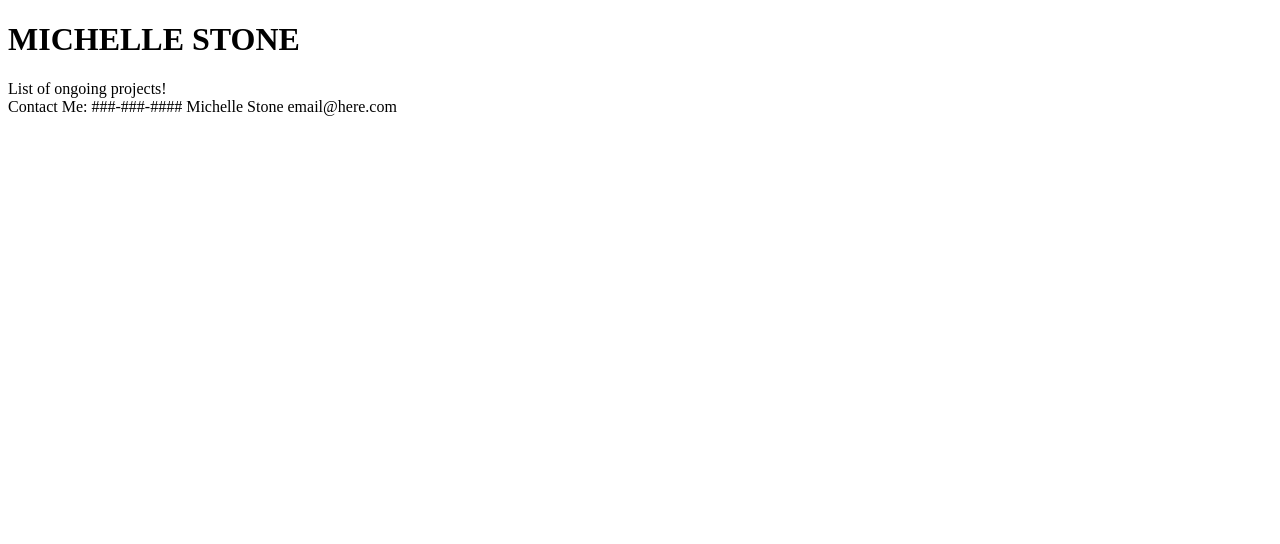
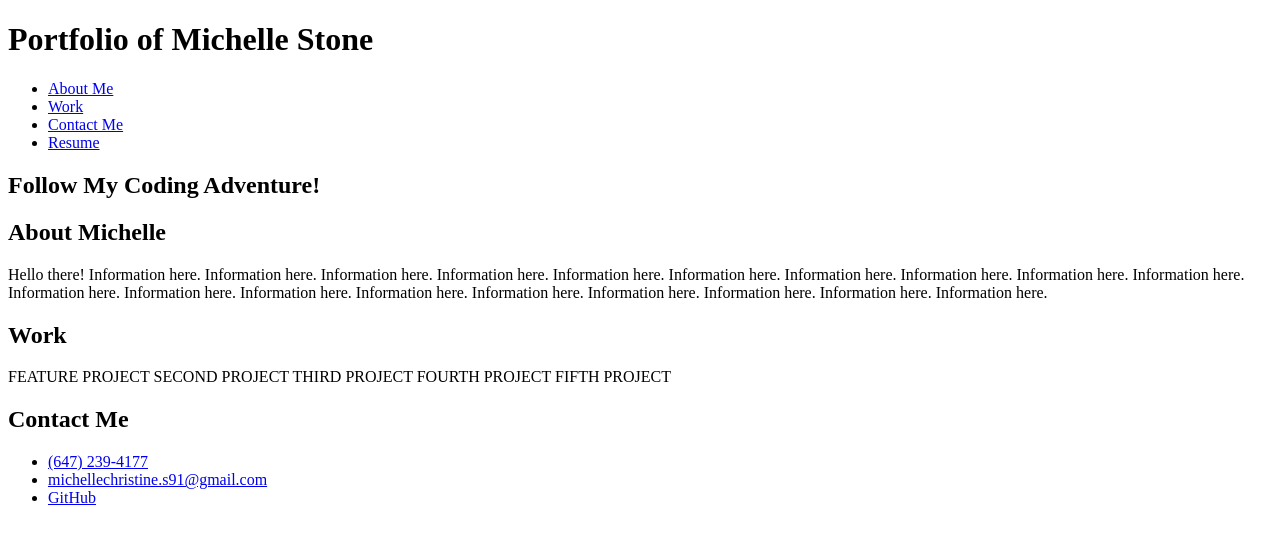
Before and after one commit to shellyst/personal-portfolio, a plain HTML site: page index.html in a window 1280 px wide. Drawn offline with Linux system fonts and the light colour scheme.

Commit message:
outline HTML and fill in basic content

```diff
--- a/index.html
+++ b/index.html
@@ -7,21 +7,79 @@
     <title>Michelle Stone - Personal Portfolio</title>
   </head>
   <body>
-    <!--Navigation-->
+    <!--Header Navigation-->
     <header>
-      <h1>MICHELLE STONE</h1>
+      <h1>Portfolio of Michelle Stone</h1>
+      <nav>
+        <ul>
+          <li>
+            <a href="#about-me">About Me</a>
+          </li>
+          <li>
+            <a href="#my-projects">Work</a>
+          </li>
+          <li>
+            <a href="#contact-me">Contact Me</a>
+          </li>
+          <li>
+            <a href="Resume">Resume</a>
+          </li>
+        </ul>
+      </nav>
     </header>
-    <!--Hero-->
-    <section></section>
+
+    <!--Hero Section-->
+    <section class="hero">
+      <h2 class="hero-subtitle">Follow My Coding Adventure!</h2>
+    </section>
 
     <!--About Me-->
-    <section></section>
+    <section id="about-me" class="about">
+      <div class="flex-row">
+        <h2 class="section-title">About Michelle</h2>
+        <div class="section-content">
+          <p>
+            Hello there! Information here. Information here. Information here.
+            Information here. Information here. Information here. Information
+            here. Information here. Information here. Information here.
+            Information here. Information here. Information here. Information
+            here. Information here. Information here. Information here.
+            Information here. Information here.
+          </p>
+        </div>
+      </div>
+    </section>
 
     <!--Projects-->
-    <section>List of ongoing projects!</section>
+    <section id="my-projects" class="about">
+      <div class="flex-row">
+        <h2 class="section-title">Work</h2>
+        <div class="flex-container">
+          FEATURE PROJECT SECOND PROJECT THIRD PROJECT FOURTH PROJECT FIFTH
+          PROJECT
+        </div>
+      </div>
+    </section>
 
     <!--Contact Me-->
-    <section></section>
-    <footer>Contact Me: ###-###-#### Michelle Stone email@here.com</footer>
+
+    <footer id="contact-me" class="contact">
+      <div class="flex-row">
+        <h2 class="section-title">Contact Me</h2>
+        <ul>
+          <li>
+            <a href="#">(647) 239-4177</a>
+          </li>
+          <li>
+            <a href="mailto:michellechristine.s91@gmail.com"
+              >michellechristine.s91@gmail.com</a
+            >
+          </li>
+          <li>
+            <a href="https://github.com/shellyst">GitHub</a>
+          </li>
+        </ul>
+      </div>
+    </footer>
   </body>
 </html>
```
